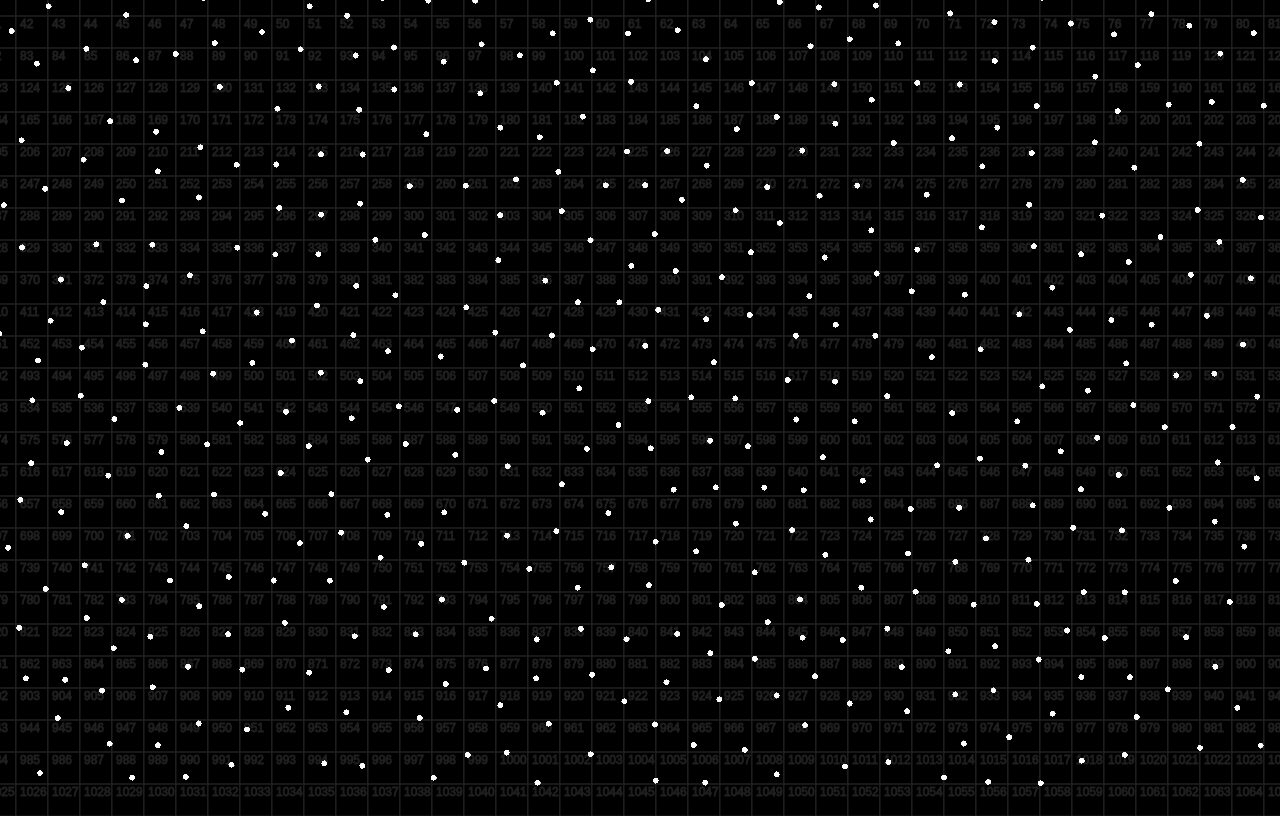
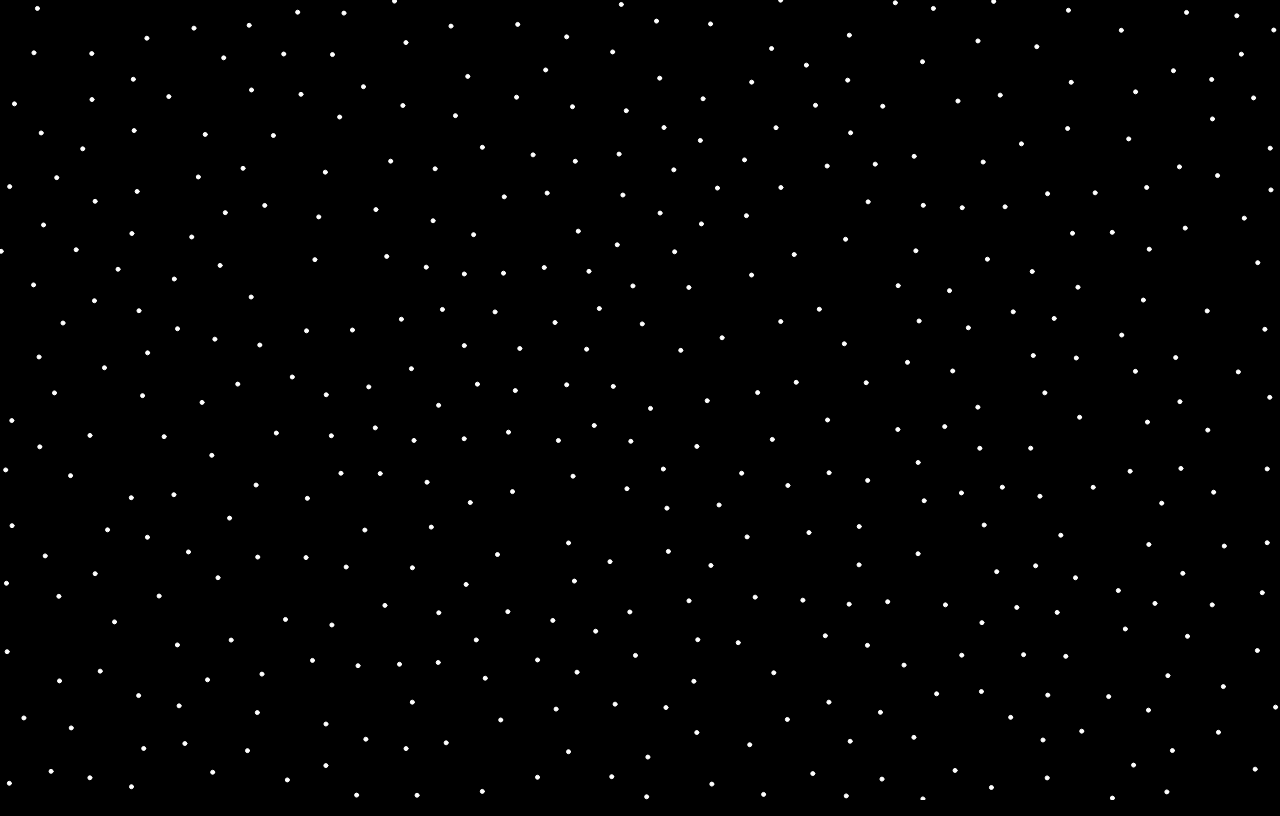
Before and after one commit to Haustgeirr/gen-art-tris, a website built with Vite: page index.html in a window 1280 px wide. Built offline with nearby package versions, Linux system fonts and the light colour scheme.

Commit message:
feat: oopified logic

```diff
--- a/index.html
+++ b/index.html
@@ -8,6 +8,6 @@
     <title>Vite + TS</title>
   </head>
   <body style="background-color: black">
-    <script type="module" src="/src/scenes/pointilism-01.ts"></script>
+    <script type="module" src="/src/scenes/PoissonDisc-01.ts"></script>
   </body>
 </html>
--- /dev/null
+++ b/src/Interfaces/INoiseGenerator.ts
@@ -0,0 +1,5 @@
+import { Point } from '@/Utils/Types';
+
+export interface INoiseGenerator {
+  generate(): Point[];
+}
--- /dev/null
+++ b/src/Interfaces/IRenderable.ts
@@ -0,0 +1,5 @@
+import p5 from 'p5';
+
+export interface Renderable {
+  render(p5: p5): void;
+}
--- /dev/null
+++ b/src/Renderers/SceneRenderer.ts
@@ -0,0 +1,40 @@
+import p5 from 'p5';
+
+import { Renderable } from '@/Interfaces/IRenderable';
+
+export class SceneRenderer {
+  private width: number = 1024;
+  private height: number = 1024;
+  private objects: Renderable[] = [];
+
+  constructor(width: number, height: number) {
+    this.width = width;
+    this.height = height;
+  }
+
+  addObject(object: Renderable): void {
+    this.objects.push(object);
+  }
+
+  start(): void {
+    new p5((p5: p5) => {
+      p5.setup = () => this.setup(p5);
+      p5.draw = () => this.draw(p5);
+    });
+  }
+
+  private setup(p5: p5): void {
+    p5.frameRate(60);
+    p5.createCanvas(this.width, this.height).parent(
+      p5.createDiv('').addClass('justify-center flex h-screen w-screen items-center bg-slate-900 m-0 p-0')
+    );
+
+    p5.background(p5.color(0, 0, 0));
+  }
+
+  private draw(p5: p5): void {
+    p5.background(p5.color(0, 0, 0));
+
+    this.objects.forEach((obj) => obj.render(p5));
+  }
+}
--- a/src/scenes/pointilism-01.ts
+++ b/src/Samplers/PoissonDisc.ts
@@ -1,15 +1,7 @@
-import p5, { POINTS } from 'p5';
+import { Point } from '@/Utils/Types';
+import { INoiseGenerator } from '@/Interfaces/INoiseGenerator';
 
-const gridSize = 32;
-const cellsX = Math.floor(window.innerWidth / gridSize) + 1;
-const cellsY = Math.floor(window.innerHeight / gridSize) + 1;
-
-interface Point {
-  x: number;
-  y: number;
-}
-
-class PoissonDiscSampling {
+export class PoissonDisc implements INoiseGenerator {
   windowWidth: number;
   windowHeight: number;
   cellSize: number;
@@ -48,12 +40,6 @@ class PoissonDiscSampling {
         };
 
         if (this.isValidPoint(newPoint, grid)) {
-          const { isValid, point } = this.isValidPointSlow(newPoint, points);
-          if (!isValid && point) {
-            points.push(newPoint);
-            return points;
-          }
-
           points.push(newPoint);
           candidatePoints.push(newPoint);
           const gridIndex = this.getGridIndex(newPoint);
@@ -110,29 +96,6 @@ class PoissonDiscSampling {
     return true;
   }
 
-  private isValidPointSlow(
-    newPoint: Point,
-    points: Point[]
-  ): {
-    isValid: boolean;
-    newPoint?: Point;
-    point?: Point;
-  } {
-    for (let i = 0; i < points.length; i++) {
-      if (this.sqrDistance(newPoint, points[i]) <= this.cellSize * this.cellSize) {
-        return {
-          isValid: false,
-          newPoint,
-          point: points[i],
-        };
-      }
-    }
-
-    return {
-      isValid: true,
-    };
-  }
-
   private sqrDistance(pointA: Point, pointB: Point) {
     return Math.pow(pointA.x - pointB.x, 2) + Math.pow(pointA.y - pointB.y, 2);
   }
@@ -141,48 +104,3 @@ class PoissonDiscSampling {
     return this.gridWidth * ((point.y / this.cellSize) | 0) + ((point.x / this.cellSize) | 0);
   }
 }
-
-function scene(p5: p5) {
-  const pds = new PoissonDiscSampling(window.innerWidth, window.innerHeight, 32);
-  const points = pds.generate();
-
-  p5.setup = () => {
-    p5.frameRate(60);
-    p5.createCanvas(cellsX * gridSize, cellsY * gridSize).parent(
-      p5.createDiv('').addClass('justify-center flex h-screen w-screen items-center bg-slate-900 m-0 p-0')
-    );
-
-    p5.background(p5.color(0, 0, 0));
-    p5.stroke(p5.color(32, 32, 32));
-    p5.strokeWeight(1);
-
-    for (let x = 0; x < cellsX; x++) {
-      for (let y = 0; y < cellsY; y++) {
-        p5.noFill();
-        p5.rect(x * gridSize, y * gridSize, gridSize, gridSize);
-        p5.text(`${y * cellsX + x}`, x * gridSize + 4, y * gridSize + 12);
-      }
-    }
-  };
-
-  p5.draw = () => {
-    p5.fill(p5.color(255, 255, 255));
-    p5.stroke(p5.color(255, 255, 255));
-
-    points.forEach((point) => {
-      p5.circle(point.x, point.y, 4);
-    });
-
-    const drawPointIndex = (p5.frameCount / 5) | 0;
-
-    if (drawPointIndex >= points.length - 1) {
-      p5.fill(p5.color(255, 0, 0));
-      p5.stroke(p5.color(255, 0, 0));
-
-      p5.noLoop();
-    }
-  };
-}
-
-const P5 = new p5(scene);
-export default P5;
--- /dev/null
+++ b/src/SceneObjects/PoissonDiscSO.ts
@@ -0,0 +1,25 @@
+import p5 from 'p5';
+
+import { SceneObject } from './SceneObject';
+import { PoissonDisc } from '@/Samplers/PoissonDisc';
+import { Point } from '@/Utils/Types';
+
+export class PoissonDiscSO extends SceneObject {
+  private pds: PoissonDisc;
+  private points: Point[] = [];
+
+  constructor(windowWidth: number, windowHeight: number, cellSize: number) {
+    super();
+    this.pds = new PoissonDisc(windowWidth, windowHeight, cellSize);
+    this.points = this.pds.generate();
+  }
+
+  render(p5: p5): void {
+    p5.fill(p5.color(255, 255, 255));
+    p5.stroke(p5.color(255, 255, 255));
+
+    this.points.forEach((point) => {
+      p5.circle(point.x, point.y, 4);
+    });
+  }
+}
--- /dev/null
+++ b/src/SceneObjects/SceneObject.ts
@@ -0,0 +1,6 @@
+import { Renderable } from '../Interfaces/IRenderable';
+import p5 from 'p5';
+
+export abstract class SceneObject implements Renderable {
+  abstract render(p5: p5): void;
+}
--- a/src/component/Tri/config.ts
+++ b/src/component/Tri/config.ts
@@ -1,5 +1,5 @@
 import { Config } from './Tri';
-import { easeInExpo, easeOutExpo } from '@utils/Easing';
+import { easeInExpo, easeOutExpo } from '@/Utils/Easing';
 
 const config: Config = {
   tri: {
--- /dev/null
+++ b/src/scenes/PoissonDisc-01.ts
@@ -0,0 +1,8 @@
+import { SceneRenderer } from '@/Renderers/SceneRenderer';
+import { PoissonDiscSO } from '@/SceneObjects/PoissonDiscSO';
+
+const renderer = new SceneRenderer(window.innerWidth, window.innerHeight);
+const pdsObject = new PoissonDiscSO(window.innerWidth, window.innerHeight, 32);
+
+renderer.addObject(pdsObject);
+renderer.start();
--- /dev/null
+++ b/src/utils/Types.ts
@@ -0,0 +1,4 @@
+export type Point = {
+  x: number;
+  y: number;
+};
--- a/tsconfig.json
+++ b/tsconfig.json
@@ -16,7 +16,7 @@
     "skipLibCheck": true,
     "paths": {
       "@/*": ["./src/*"],
-      "@utils/*": ["./src/utils/*"]
+      "@utils/*": ["src/Utils/*"]
     }
   },
   "include": ["src"]
```
